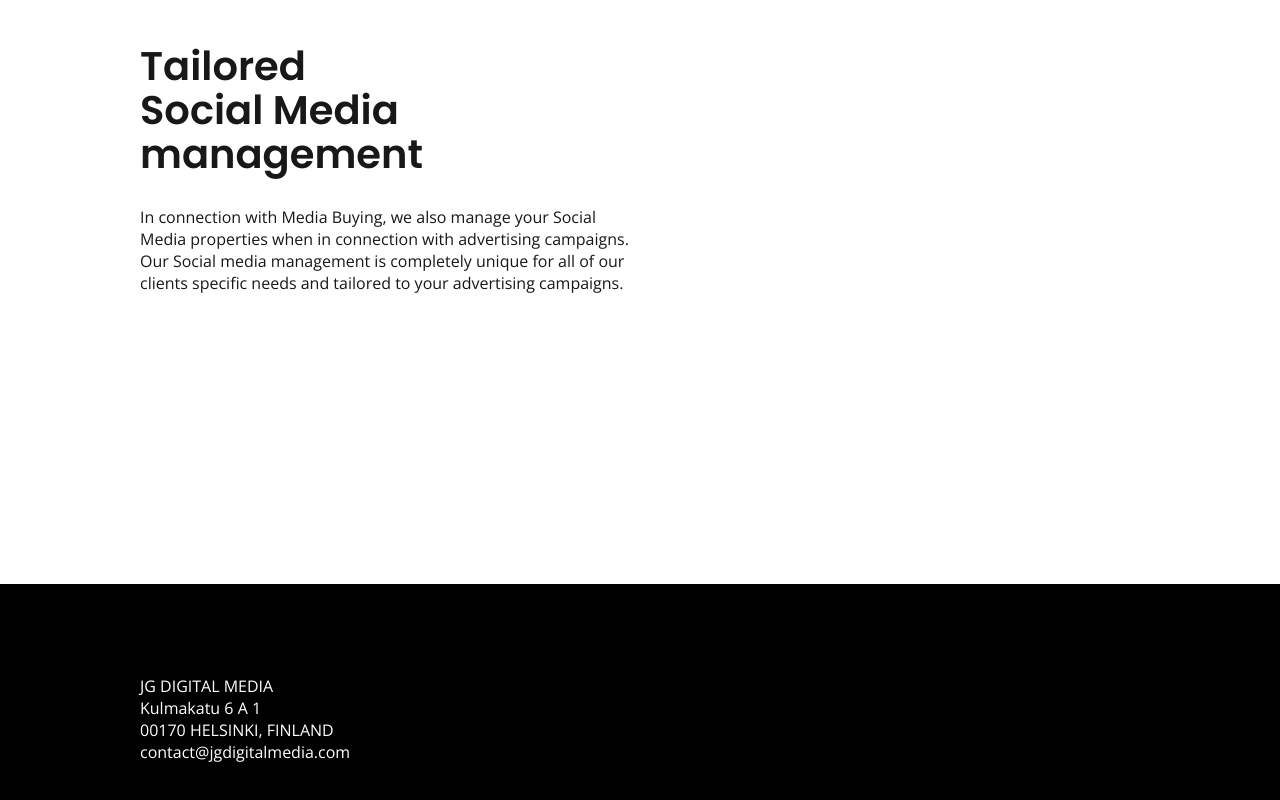
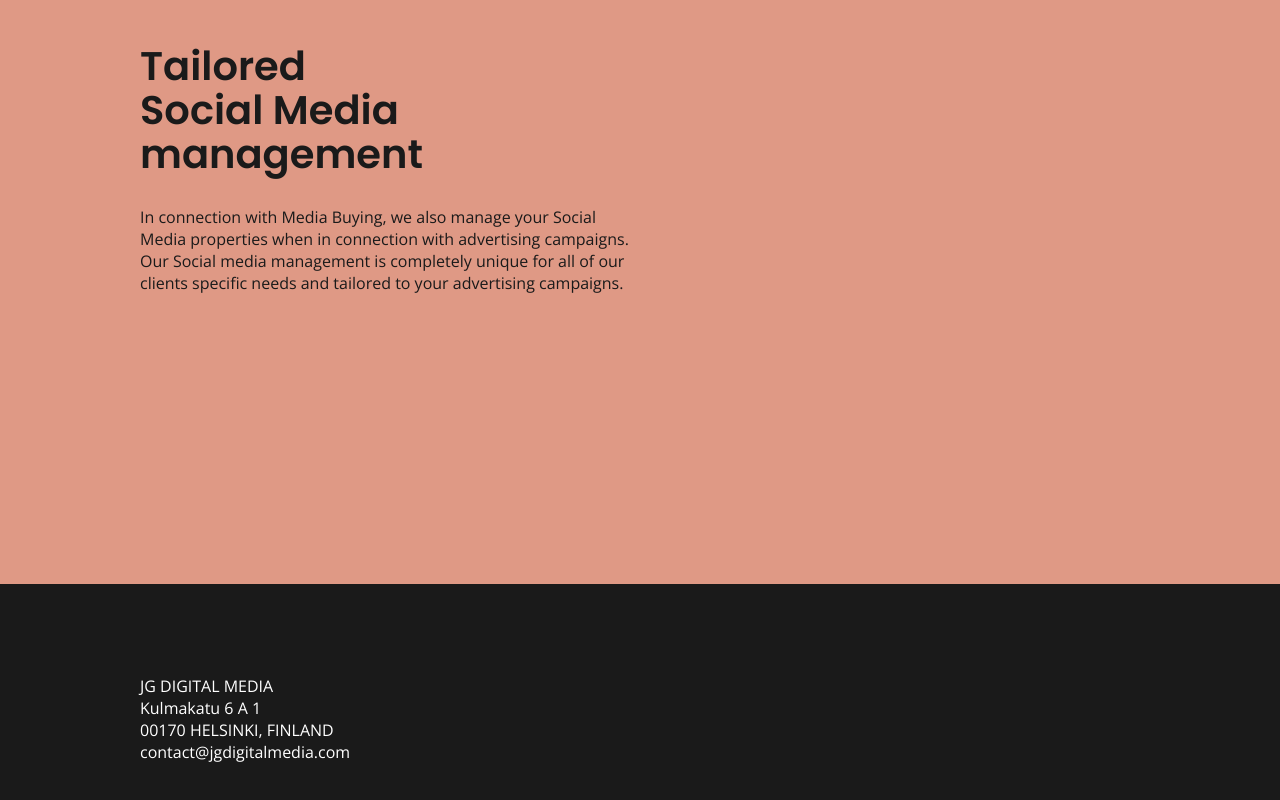
Before and after one commit to Kingnoba/jgdm, a plain HTML site: page index.html in a window 1280 px wide. Shown: the part 1816-2616 px from the top of the page. Drawn offline with nearby package versions, Linux system fonts and the light colour scheme.

Commit message:
She is on TikTok and I am bored
changed colors for fun... FML

```diff
--- a/index.html
+++ b/index.html
@@ -42,16 +42,16 @@
 
 				}
 				section.content{
-					background-color: rgb(39, 39, 39);
+					background-color: rgb(119 119 118);
 
 				}
-				section.content.white{
-					background-color:#fff;
-					color:rgb(24, 24, 24);
+				section.content.red{
+					background-color:#df9985;
+					color:#1a1a1a;
 
 				}
 				section.footer{
-					background-color: #000;
+					background-color: #1a1a1a;
 					min-height: 300px;
 				}
 			.cover{
@@ -115,7 +115,7 @@
 			</div>
 		</section>
 
-		<section class="content white">
+		<section class="content red">
 			<div class="body">
 				<h1>Tailored <br>Social Media <br>management</h1>
 				<p>In connection with Media Buying, we also manage your Social Media properties when in connection with advertising campaigns. Our Social media management is completely unique for all of our clients specific needs and tailored to your advertising campaigns.
```
